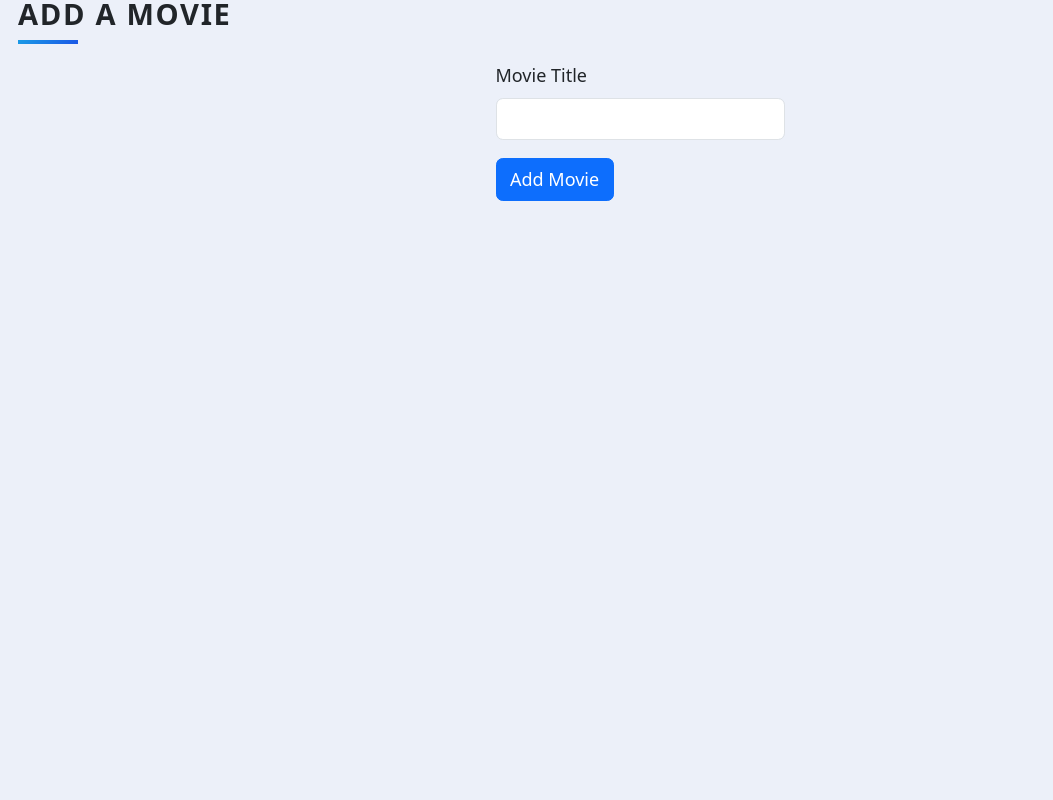
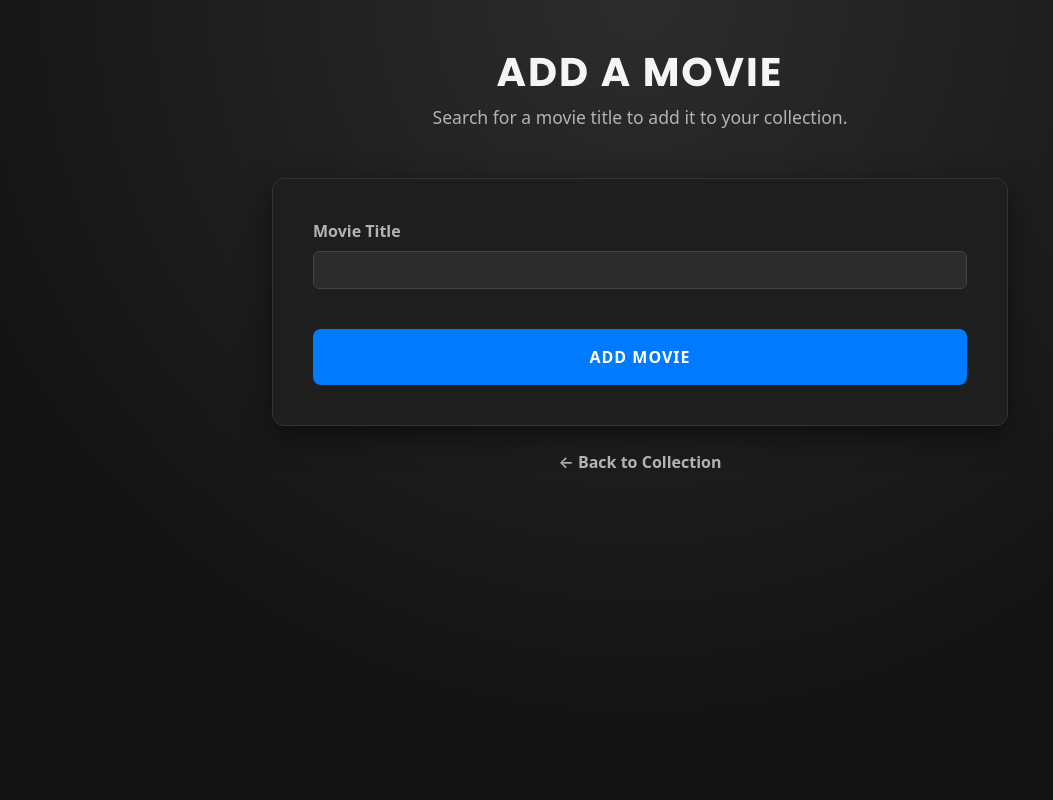
Before and after one commit to saeedismail602-creator/movie-collection-app, a Flask app: page /add in a window 1280 px wide. Shown: the whole page, without its empty margins (0-1053 px from the left). Run offline with Flask 3, Linux system fonts and the light colour scheme; some libraries are stand-ins or nearby versions.

Commit message:
Updated Version

```diff
--- a/main.py
+++ b/main.py
@@ -5,7 +5,6 @@ from sqlalchemy.orm import DeclarativeBase, Mapped, mapped_column
 from sqlalchemy import Integer, String, Float
 from flask_wtf import FlaskForm
 from wtforms import StringField, SubmitField
-from wtforms.validators import DataRequired
 import requests
 import os
 from dotenv import load_dotenv
@@ -42,6 +41,13 @@ class Movie(db.Model):
     img_url : Mapped[str] = mapped_column(String(250), nullable=False)
 with app.app_context():
     db.create_all()
+    # Clean up any legacy movies that might be missing images or have placeholder data
+    # This ensures your new cinematic grid stays professional.
+    all_movies = Movie.query.all()
+    for movie in all_movies:
+        if not movie.img_url or "placeholder" in movie.img_url or len(movie.img_url) < 10:
+            db.session.delete(movie)
+    db.session.commit()
 
 class RateMovieForm(FlaskForm):
     rating = StringField("Your Rating Out of 10 e.g. 7.5")
@@ -73,11 +79,119 @@ second_movie = Movie(
     img_url="https://image.tmdb.org/t/p/w500/qJ2tW6WMUDux911r6m7haRef0WH.jpg"
 )
 
+third_movie = Movie(
+    title="Interstellar",
+    year=2014,
+    description="A team of explorers travel through a wormhole in space in an attempt to ensure humanity's survival.",
+    rating=8.7,
+    ranking=8,
+    review="A visual and emotional masterpiece about time and love.",
+    img_url="https://image.tmdb.org/t/p/w500/yQvGrMoipbRoddT0ZR8tPoR7NfX.jpg"
+)
+
+fourth_movie = Movie(
+    title="The Matrix",
+    year=1999,
+    description="A computer hacker learns from mysterious rebels about the true nature of his reality and his role in the war against its controllers.",
+    rating=8.7,
+    ranking=7,
+    review="Changed sci-fi cinema forever. Red pill all the way.",
+    img_url="https://image.tmdb.org/t/p/w500/aOIuZAjPaRIE6CMzbazvcHuHXDc.jpg"
+)
+
+fifth_movie = Movie(
+    title="Pulp Fiction",
+    year=1994,
+    description="The lives of two mob hitmen, a boxer, a gangster and his wife, and a pair of diner bandits intertwine in four tales of violence and redemption.",
+    rating=8.9,
+    ranking=6,
+    review="Tarantino at his absolute peak. The dialogue is gold.",
+    img_url="https://image.tmdb.org/t/p/w500/vQWk5YBFWF4bZaofAbv0tShwBvQ.jpg"
+)
+
+sixth_movie = Movie(
+    title="The Shawshank Redemption",
+    year=1994,
+    description="Over the course of several years, two convicts form a friendship, seeking consolation and, eventually, redemption through basic compassion.",
+    rating=9.3,
+    ranking=5,
+    review="The ultimate story of hope and friendship.",
+    img_url="https://image.tmdb.org/t/p/w500/9cqNxx0GxF0bflZmeSMuL5tnGzr.jpg"
+)
+
+seventh_movie = Movie(
+    title="Spider-Man: Across the Spider-Verse",
+    year=2023,
+    description="Miles Morales catapults across the Multiverse, where he encounters a team of Spider-People charged with protecting its very existence.",
+    rating=8.9,
+    ranking=4,
+    review="The animation style is mind-blowing. A modern classic.",
+    img_url="https://image.tmdb.org/t/p/w500/8Vt6mWEReuy4Of61Lnj5Xj704m8.jpg"
+)
+
+eighth_movie = Movie(
+    title="Gladiator",
+    year=2000,
+    description="A former Roman General sets out to exact vengeance against the corrupt emperor who murdered his family and sent him into slavery.",
+    rating=8.5,
+    ranking=3,
+    review="Are you not entertained?! Epic in every sense.",
+    img_url="https://image.tmdb.org/t/p/w500/wN2xWp1eIwCKOD0BHTcErTBv1Uq.jpg"
+)
+
+ninth_movie = Movie(
+    title="The Godfather",
+    year=1972,
+    description="Spanning the years 1945 to 1955, a chronicle of the fictional Italian-American Corleone crime family. When organized crime family patriarch, Vito Corleone surviving an attempt on his life, his youngest son, Michael, steps in to take care of the killers.",
+    rating=9.2,
+    ranking=2,
+    review="An offer you can't refuse. Best movie ever made?",
+    img_url="https://image.tmdb.org/t/p/w500/3bhkrj58Vtu7enYsRolD1fZdja1.jpg"
+)
+
+tenth_movie = Movie(
+    title="Fight Club",
+    year=1999,
+    description="A ticking-time bomb insomniac and a slippery soap salesman channel primal male aggression into a shocking new form of therapy.",
+    rating=8.4,
+    ranking=1,
+    review="The first rule of Fight Club is: you do not talk about Fight Club.",
+    img_url="https://image.tmdb.org/t/p/w500/hZkgoQYus5vegHoetLkCJzb17zJ.jpg"
+)
+
+eleventh_movie = Movie(
+    title="Avengers: Endgame",
+    year=2019,
+    description="After the devastating events of Avengers: Infinity War, the universe is in ruins. With the help of remaining allies, the Avengers assemble once more in order to reverse Thanos' actions.",
+    rating=8.3,
+    ranking=0,
+    review="A perfect conclusion to a decade of storytelling.",
+    img_url="https://image.tmdb.org/t/p/w500/or06FN3Dka5tukK1e9sl16pB3iy.jpg"
+)
+
 with app.app_context():
     if not Movie.query.filter_by(title="Inception").first():
         db.session.add(new_movie)
     if not Movie.query.filter_by(title="The Dark Knight").first():
         db.session.add(second_movie)
+    if not Movie.query.filter_by(title="Interstellar").first():
+        db.session.add(third_movie)
+    if not Movie.query.filter_by(title="The Matrix").first():
+        db.session.add(fourth_movie)
+    if not Movie.query.filter_by(title="Pulp Fiction").first():
+        db.session.add(fifth_movie)
+    if not Movie.query.filter_by(title="The Shawshank Redemption").first():
+        db.session.add(sixth_movie)
+    if not Movie.query.filter_by(title="Spider-Man: Across the Spider-Verse").first():
+        db.session.add(seventh_movie)
+    if not Movie.query.filter_by(title="Gladiator").first():
+        db.session.add(eighth_movie)
+    if not Movie.query.filter_by(title="The Godfather").first():
+        db.session.add(ninth_movie)
+    if not Movie.query.filter_by(title="Fight Club").first():
+        db.session.add(tenth_movie)
+    if not Movie.query.filter_by(title="Avengers: Endgame").first():
+        db.session.add(eleventh_movie)
     db.session.commit()
 
 @app.route("/")
--- a/requirements.txt
+++ b/requirements.txt
@@ -6,3 +6,6 @@ Werkzeug==3.0.0
 Flask==2.3.2
 flask_sqlalchemy==3.1.1
 SQLAlchemy==2.0.25
+
+dotenv~=0.9.9
+python-dotenv~=1.1.1
--- a/static/css/styles.css
+++ b/static/css/styles.css
@@ -1,214 +1,344 @@
+/* Modern Dark Cinematic Styles */
+@import url('https://fonts.googleapis.com/css2?family=Inter:wght@300;400;600;800&family=Poppins:wght@300;400;700&display=swap');
+
 *, *:before, *:after {
     box-sizing: border-box;
 }
+
+:root {
+    --bg-color: #141414;
+    --card-bg: #1e1e1e;
+    --accent-color: #007bff;
+    --accent-hover: #0056b3;
+    --delete-color: #e50914;
+    --delete-hover: #b20710;
+    --text-primary: #f5f5f5;
+    --text-secondary: #b3b3b3;
+    --star-color: #ffc107;
+}
+
 html {
-	 font-size: 18px;
-	 line-height: 1.5;
-	 font-weight: 300;
-	 color: #333;
-	 font-family: "Nunito Sans", sans-serif;
+    font-size: 16px;
+    line-height: 1.6;
+    color: var(--text-primary);
+    font-family: 'Inter', sans-serif;
 }
+
 body {
     margin: 0;
     padding: 0;
-	 height: 100vh;
-	 background-color: #ecf0f9;
+    min-height: 100vh;
+    background-color: var(--bg-color);
+    background-image: radial-gradient(circle at top, #2c2c2c 0%, #141414 70%);
     background-attachment: fixed;
 }
-.large {
-     font-size: 3rem;
+
+.container, .content {
+    max-width: 800px;
+    margin: 0 auto;
+    padding: 3rem 2rem;
 }
- .content {
+
+.movie-grid-container {
+    max-width: 1200px;
+    margin: 0 auto;
+    padding: 2rem;
+}
+
+.heading {
+    text-align: center;
+    font-family: 'Poppins', sans-serif;
+    font-weight: 800;
+    font-size: 2.5rem;
+    text-transform: uppercase;
+    letter-spacing: 2px;
+    margin-bottom: 0.5rem;
+    color: var(--text-primary);
+}
+
+.description {
+    text-align: center;
+    font-size: 1.1rem;
+    color: var(--text-secondary);
+    margin-bottom: 3rem;
+}
+
+/* Form Styles */
+form {
+    background-color: var(--card-bg);
+    padding: 2.5rem;
+    border-radius: 12px;
+    box-shadow: 0 10px 30px rgba(0, 0, 0, 0.5);
+    border: 1px solid #333;
+    color: var(--text-primary);
+}
+
+.form-control {
+    background-color: #2c2c2c !important;
+    border: 1px solid #444 !important;
+    color: var(--text-primary) !important;
+}
+
+.form-control:focus {
+    background-color: #333 !important;
+    border-color: var(--accent-color) !important;
+    box-shadow: 0 0 0 0.25rem rgba(0, 123, 255, 0.25) !important;
+}
+
+label {
+    margin-bottom: 0.5rem;
+    font-weight: 600;
+    color: var(--text-secondary);
+}
+
+input[type="submit"] {
+    width: 100%;
+    background-color: var(--accent-color);
+    border: none;
+    padding: 1rem;
+    border-radius: 8px;
+    color: white;
+    font-weight: 700;
+    text-transform: uppercase;
+    letter-spacing: 1px;
+    margin-top: 1.5rem;
+    cursor: pointer;
+    transition: all 0.3s ease;
+}
+
+input[type="submit"]:hover {
+    background-color: var(--accent-hover);
+    transform: translateY(-2px);
+}
+
+/* Grid Layout */
+.movie-grid {
+    display: grid;
+    grid-template-columns: repeat(auto-fill, minmax(280px, 1fr));
+    gap: 2rem;
+    justify-items: center;
+}
+
+/* Card-Flip Styles */
+.card {
+    width: 280px;
+    height: 420px;
+    perspective: 1000px;
+    cursor: pointer;
+    background: transparent;
+    border: none;
+}
+
+.front, .back {
+    position: absolute;
+    width: 100%;
+    height: 100%;
+    border-radius: 12px;
+    backface-visibility: hidden;
+    transition: transform 0.6s cubic-bezier(0.4, 0, 0.2, 1);
+    box-shadow: 0 10px 30px rgba(0, 0, 0, 0.5);
+    overflow: hidden;
+}
+
+.front {
+    background-size: cover;
+    background-position: center;
     display: flex;
-	 margin: 0 auto;
-	 justify-content: center;
-	 align-items: center;
-	 flex-wrap: wrap;
-	 max-width: 1500px;
+    flex-direction: column;
+    justify-content: flex-end;
 }
- p.overview {
-	 font-size: 12px;
-	 height: 200px;
-	 width: 100%;
-	 overflow: hidden;
-	 text-overflow: ellipsis;
-}
- .heading {
-	 width: 100%;
-	 margin-left: 1rem;
-	 font-weight: 900;
-	 font-size: 1.618rem;
-	 text-transform: uppercase;
-	 letter-spacing: 0.1ch;
-	 line-height: 1;
-	 padding-bottom: 0.5em;
-	 margin-bottom: 1rem;
-	 position: relative;
-}
- .heading:after {
-	 display: block;
+
+.front::after {
     content: '';
     position: absolute;
-	 width: 60px;
-	 height: 4px;
-	 background: linear-gradient(135deg, #1a9be6, #1a57e6);
-	 bottom: 0;
+    top: 0; left: 0; right: 0; bottom: 0;
+    background: linear-gradient(to top, rgba(0,0,0,0.8) 0%, transparent 40%);
 }
- .description {
-	 width: 100%;
-	 margin-top: 0;
-	 margin-left: 1rem;
-	 margin-bottom: 3rem;
+
+.large {
+    position: absolute;
+    top: 15px;
+    right: 20px;
+    font-size: 3.5rem;
+    font-weight: 800;
+    margin: 0;
+    color: rgba(255, 255, 255, 0.9);
+    text-shadow: 2px 2px 10px rgba(0,0,0,0.8);
+    z-index: 2;
 }
- .card {
-	 color: inherit;
-	 cursor: pointer;
-	 width: calc(33% - 3rem);
-	 min-width: calc(33% - 3rem);
-	 height: 400px;
-	 min-height: 400px;
-	 perspective: 1000px;
-	 margin: 1rem auto;
-	 position: relative;
-}
- @media screen and (max-width: 800px) {
-	 .card {
-		 width: calc(50% - 3rem);
-	}
-}
- @media screen and (max-width: 500px) {
-	 .card {
-		 width: 100%;
-	}
-}
- .front, .back {
-	 display: flex;
-	 border-radius: 6px;
-	 background-position: center;
-	 background-size: cover;
-	 text-align: center;
-	 justify-content: center;
-	 align-items: center;
-	 position: absolute;
-	 height: 100%;
-	 width: 100%;
-	 -webkit-backface-visibility: hidden;
-	 backface-visibility: hidden;
-	 transform-style: preserve-3d;
-	 transition: ease-in-out 600ms;
-}
- .front {
-	 background-size: cover;
-	 padding: 2rem;
-	 font-size: 1.618rem;
-	 font-weight: 600;
-	 color: #fff;
-	 overflow: hidden;
-	 font-family: Poppins, sans-serif;
-}
- .front:before {
-	 position: absolute;
-	 display: block;
-	 content: '';
-	 top: 0;
-	 left: 0;
-	 right: 0;
-	 bottom: 0;
-	 background: linear-gradient(135deg, #1a9be6, #1a57e6);
-	 opacity: 0.25;
-	 z-index: -1;
-}
+
 .card:hover .front {
     transform: rotateY(180deg);
 }
- .card:nth-child(even):hover .front {
+
+.back {
+    background-color: var(--card-bg);
     transform: rotateY(-180deg);
+    padding: 1.5rem;
+    display: flex;
+    flex-direction: column;
+    justify-content: space-between;
+    text-align: left;
+    border: 1px solid #333;
 }
- .back {
-	 background: #fff;
-	 transform: rotateY(-180deg);
-	 padding: 0 2em;
-}
+
 .card:hover .back {
     transform: rotateY(0deg);
 }
- .card:nth-child(even) .back {
-	 transform: rotateY(180deg);
+
+.title {
+    font-size: 1.25rem;
+    font-weight: 700;
+    margin-bottom: 0.25rem;
+    color: var(--text-primary);
 }
- .card:nth-child(even):hover .back {
-	 transform: rotateY(0deg);
+
+.release_date {
+    font-size: 0.9rem;
+    color: var(--text-secondary);
+    font-weight: 400;
 }
+
+.rating {
+    display: flex;
+    align-items: center;
+    gap: 0.5rem;
+    margin-bottom: 1rem;
+    font-weight: 600;
+    color: var(--star-color);
+}
+
+.review {
+    font-style: italic;
+    color: var(--text-secondary);
+    font-size: 0.9rem;
+    margin-bottom: 1rem;
+    display: -webkit-box;
+    -webkit-line-clamp: 2;
+    -webkit-box-orient: vertical;
+    overflow: hidden;
+}
+
+.overview {
+    font-size: 0.85rem;
+    color: var(--text-secondary);
+    margin-bottom: 1.5rem;
+    line-height: 1.4;
+    display: -webkit-box;
+    -webkit-line-clamp: 5;
+    -webkit-box-orient: vertical;
+    overflow: hidden;
+}
+
+/* Buttons */
+.button-group {
+    display: flex;
+    gap: 0.75rem;
+    margin-top: auto;
+}
+
 .button {
-	 transform: translateZ(40px);
-	 cursor: pointer;
-	 -webkit-backface-visibility: hidden;
-	 backface-visibility: hidden;
-	 font-weight: bold;
-	 color: #fff;
-	 padding: 0.5em 1em;
-	 border-radius: 100px;
-	 font: inherit;
-	 background: linear-gradient(135deg, #1a9be6, #1a57e6);
-	 border: none;
-	 position: relative;
-	 transform-style: preserve-3d;
-	 transition: 300ms ease;
+    text-decoration: none;
+    padding: 0.6rem 1.2rem;
+    border-radius: 6px;
+    font-weight: 600;
+    font-size: 0.85rem;
+    transition: all 0.3s ease;
+    text-align: center;
+    flex: 1;
 }
- .button:before {
-	 transition: 300ms ease;
-	 position: absolute;
-	 display: block;
-	 content: '';
-	 transform: translateZ(-40px);
-	 -webkit-backface-visibility: hidden;
-	 backface-visibility: hidden;
-	 height: calc(100% - 20px);
-	 width: calc(100% - 20px);
-	 border-radius: 100px;
-	 left: 10px;
-	 top: 16px;
-	 box-shadow: 0 0 10px 10px rgba(26, 87, 230, 0.25);
-	 background-color: rgba(26, 87, 230, 0.25);
+
+.button:not(.delete-button) {
+    background-color: var(--accent-color);
+    color: white;
+}
+
+.button:not(.delete-button):hover {
+    background-color: var(--accent-hover);
+    transform: translateY(-2px);
+    box-shadow: 0 4px 12px rgba(0, 123, 255, 0.3);
 }
 
 .button.delete-button {
-	 background-color: rgba(230, 87, 230, 0.25);
-	 background: linear-gradient(135deg, #e61a46, #e61a1a);
+    background-color: transparent;
+    border: 1px solid var(--delete-color);
+    color: var(--delete-color);
 }
-.button.delete-button:before {
-	 background-color: rgba(230, 87, 230, 0.25);
-	 box-shadow: 0 0 10px 10px rgba(230, 87, 230, 0.25);
+
+.button.delete-button:hover {
+    background-color: var(--delete-color);
+    color: white;
+    transform: translateY(-2px);
+    box-shadow: 0 4px 12px rgba(229, 9, 20, 0.3);
 }
- .button:hover {
-	 transform: translateZ(55px);
+
+.add-container {
+    text-align: center;
+    margin-top: 4rem;
 }
- .button:hover:before {
-	 transform: translateZ(-55px);
+
+.add-button {
+    display: inline-block;
+    background-color: var(--accent-color);
+    color: white;
+    padding: 1rem 2.5rem;
+    border-radius: 50px;
+    font-weight: 700;
+    text-decoration: none;
+    text-transform: uppercase;
+    letter-spacing: 1px;
+    transition: all 0.3s ease;
+    box-shadow: 0 10px 20px rgba(0, 123, 255, 0.2);
 }
- .button:active {
-	 transform: translateZ(20px);
+
+.add-button:hover {
+    background-color: var(--accent-hover);
+    transform: scale(1.05);
+    box-shadow: 0 15px 25px rgba(0, 123, 255, 0.3);
 }
- .button:active:before {
-	 transform: translateZ(-20px);
-	 top: 12px;
-	 top: 12px;
+
+/* Select Movie List Styles */
+.movie-list {
+    background-color: var(--card-bg);
+    border-radius: 12px;
+    padding: 0;
+    list-style: none;
+    overflow: hidden;
+    border: 1px solid #333;
+    box-shadow: 0 10px 30px rgba(0, 0, 0, 0.5);
 }
-.container.add {
-    margin-top: 40px;
-    margin-bottom: 20px;
+
+.movie-list-item {
+    border-bottom: 1px solid #333;
 }
-.rating {
-    color: #E4BB23;
+
+.movie-list-item:last-child {
+    border-bottom: none;
 }
-.review {
-    font-style: italic;
+
+.movie-link {
+    display: block;
+    padding: 1.25rem 2rem;
+    color: var(--text-primary);
+    text-decoration: none;
+    font-weight: 600;
+    transition: all 0.2s ease;
 }
- .movie_gens {
-	 font-size: 11.5px;
+
+.movie-link:hover {
+    background-color: #2c2c2c;
+    color: var(--accent-color);
+    padding-left: 2.5rem;
 }
- .title {
-	 font-weight: bold;
+
+.release-year {
+    color: var(--text-secondary);
+    font-weight: 400;
+    margin-left: 0.5rem;
 }
- .release_date {
-	 font-weight: normal;
+
+/* Responsive adjustments */
+@media (max-width: 600px) {
+    .heading { font-size: 1.8rem; }
+    .movie-grid { grid-template-columns: 1fr; }
 }
--- a/templates/add.html
+++ b/templates/add.html
@@ -6,6 +6,10 @@
 {% block content %}
 <div class="content">
     <h1 class="heading">Add a Movie</h1>
+    <p class="description">Search for a movie title to add it to your collection.</p>
     {{ render_form(form, novalidate=True) }}
+    <div class="text-center mt-4">
+        <a href="{{ url_for('home') }}" style="color: var(--text-secondary); text-decoration: none; font-weight: 600;">← Back to Collection</a>
+    </div>
 </div>
 {% endblock %}
--- a/templates/edit.html
+++ b/templates/edit.html
@@ -2,7 +2,10 @@
 {% block title %}Edit Movies{% endblock %} {% block content %}
 <div class="content">
   <h1 class="heading">{{movie.title}}</h1>
-    <p class="description">Edit Movie Rating</p>
+    <p class="description">Update your rating and review</p>
         {{ render_form(form, novalidate=True) }}
+    <div class="text-center mt-4">
+        <a href="{{ url_for('home') }}" style="color: var(--text-secondary); text-decoration: none; font-weight: 600;">← Cancel and Back</a>
+    </div>
 </div>
 {% endblock %}
```
Also changed, not shown: templates/index.html (+12 -7 lines), templates/select.html (+14 -5 lines), README.md, instance/movies1.db. Lines whose indentation alone changed are shown as unchanged.
